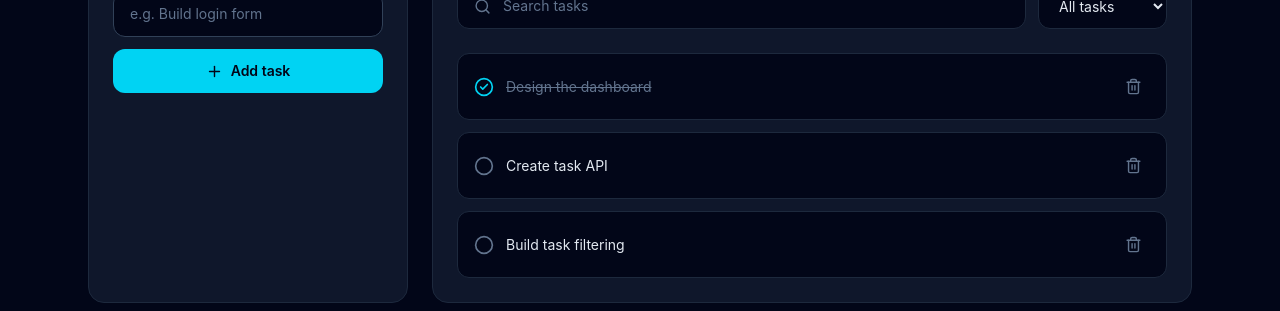
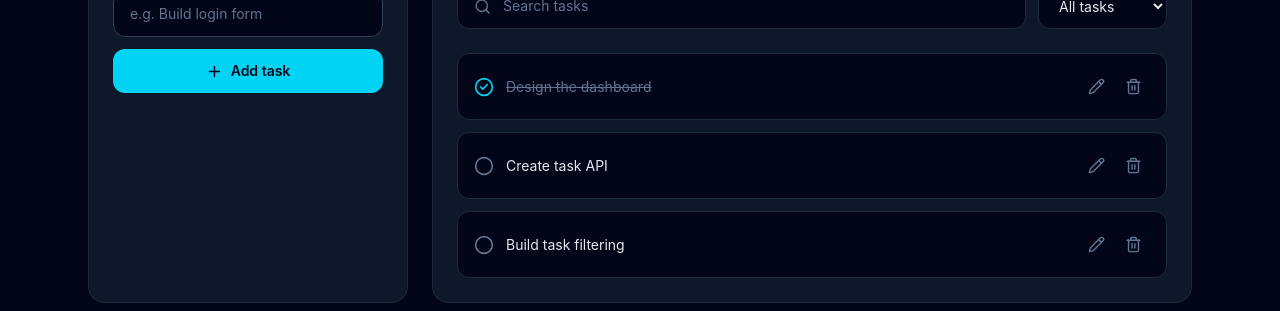
Before and after one commit to Qasim-asb/devboard, a React (Vite) app in the folder client/: page / in a window 1280 px wide. Shown: the part 517-828 px from the top of the page. Built offline with nearby package versions, Linux system fonts and the light colour scheme.

Commit message:
feat: add task editing

```diff
--- a/client/src/components/TaskItem.jsx
+++ b/client/src/components/TaskItem.jsx
@@ -1,20 +1,78 @@
-import { memo } from 'react'
-import { CheckCircle2, Circle, Trash2 } from 'lucide-react'
+import { memo, useState } from 'react'
+import { CheckCircle2, Circle, Pencil, Trash2, X } from 'lucide-react'
 
-const TaskItem = memo(function TaskItem({ task, onToggle, onDelete }) {
+const TaskItem = memo(function TaskItem({ task, onToggle, onUpdate, onDelete }) {
+  const [isEditing, setIsEditing] = useState(false)
+  const [title, setTitle] = useState(task.title)
+
+  function handleEdit() {
+    setTitle(task.title)
+    setIsEditing(true)
+  }
+
+  function handleCancel() {
+    setTitle(task.title)
+    setIsEditing(false)
+  }
+
+  function handleSave() {
+    const trimmedTitle = title.trim()
+
+    if (!trimmedTitle) return
+
+    onUpdate(task.id, trimmedTitle)
+    setIsEditing(false)
+  }
+
+  function handleKeyDown(e) {
+    if (e.key === 'Enter') {
+      handleSave()
+    }
+
+    if (e.key === 'Escape') {
+      handleCancel()
+    }
+  }
+
+  if (isEditing) {
+    return (
+      <div className='flex flex-col gap-3 rounded-xl border border-cyan-400/40 bg-slate-950 p-4 sm:flex-row sm:items-center'>
+        <input type='text' value={title} onChange={e => setTitle(e.target.value)} onKeyDown={handleKeyDown} autoFocus className='min-w-0 flex-1 rounded-lg border border-slate-700 bg-slate-900 px-3 py-2 text-sm text-slate-100 outline-none focus:border-cyan-400' />
+
+        <div className='flex items-center gap-2'>
+          <button type='button' onClick={handleSave} className='inline-flex items-center gap-2 rounded-lg bg-cyan-400 px-3 py-2 text-sm font-semibold text-slate-950 transition hover:bg-cyan-300'>
+            <CheckCircle2 size={16} />
+            Save
+          </button>
+
+          <button type='button' onClick={handleCancel} className='inline-flex items-center gap-2 rounded-lg border border-slate-700 px-3 py-2 text-sm text-slate-300 transition hover:bg-slate-800'>
+            <X size={16} />
+            Cancel
+          </button>
+        </div>
+      </div>
+    )
+  }
+
   return (
     <div className='flex items-center gap-3 rounded-xl border border-slate-800 bg-slate-950 p-4'>
       <button type='button' onClick={() => onToggle(task.id)} className='shrink-0 text-slate-500 transition hover:text-cyan-400'>
         {task.completed ? <CheckCircle2 size={20} className='text-cyan-400' /> : <Circle size={20} />}
       </button>
 
-      <p className={`min-w-0 flex-1 text-sm ${task.completed ? 'text-slate-500 line-through' : 'text-slate-200'}`}>
+      <p className={`min-w-0 flex-1 break-words text-sm ${task.completed ? 'text-slate-500 line-through' : 'text-slate-200'}`}>
         {task.title}
       </p>
 
-      <button type='button' onClick={() => onDelete(task.id)} className='shrink-0 rounded-lg p-2 text-slate-500 transition hover:bg-red-500/10 hover:text-red-400'>
-        <Trash2 size={17} />
-      </button>
+      <div className='flex shrink-0 items-center gap-1'>
+        <button type='button' onClick={handleEdit} className='rounded-lg p-2 text-slate-500 transition hover:bg-cyan-500/10 hover:text-cyan-400'>
+          <Pencil size={17} />
+        </button>
+
+        <button type='button' onClick={() => onDelete(task.id)} className='rounded-lg p-2 text-slate-500 transition hover:bg-red-500/10 hover:text-red-400'>
+          <Trash2 size={17} />
+        </button>
+      </div>
     </div>
   )
 })
--- a/client/src/hooks/useTasks.js
+++ b/client/src/hooks/useTasks.js
@@ -13,6 +13,14 @@ function useTasks() {
     const newTask = { id: Date.now(), title, completed: false }
 
     setTasks((currentTasks) => [newTask, ...currentTasks])
+  }, [])
+
+  const updateTask = useCallback((id, title) => {
+    const trimmedTitle = title.trim()
+
+    if (!trimmedTitle) return
+
+    setTasks(currentTasks => currentTasks.map(task => task.id === id ? { ...task, title: trimmedTitle } : task))
   }, [])
 
   const toggleTask = useCallback(id => {
@@ -33,7 +41,7 @@ function useTasks() {
     }
   }, [tasks])
 
-  return { tasks, statistics, addTask, toggleTask, deleteTask }
+  return { tasks, statistics, addTask, updateTask, toggleTask, deleteTask }
 }
 
 export default useTasks
--- a/client/src/pages/Dashboard.jsx
+++ b/client/src/pages/Dashboard.jsx
@@ -5,7 +5,7 @@ import TaskForm from '../components/TaskForm'
 import TaskItem from '../components/TaskItem'
 
 function Dashboard() {
-  const { tasks, statistics, addTask, toggleTask, deleteTask } = useTasks()
+  const { tasks, statistics, addTask, updateTask, toggleTask, deleteTask } = useTasks()
 
   const [search, setSearch] = useState('')
   const [filter, setFilter] = useState('all')
@@ -65,7 +65,7 @@ function Dashboard() {
           <div className='mt-6 space-y-3'>
             {filteredTasks.length > 0 ? (
               filteredTasks.map(task => (
-                <TaskItem key={task.id} task={task} onToggle={toggleTask} onDelete={deleteTask} />
+                <TaskItem key={task.id} task={task} onToggle={toggleTask} onUpdate={updateTask} onDelete={deleteTask} />
               ))
             ) : (
               <div className='rounded-xl border border-dashed border-slate-800 p-8 text-center'>
```
